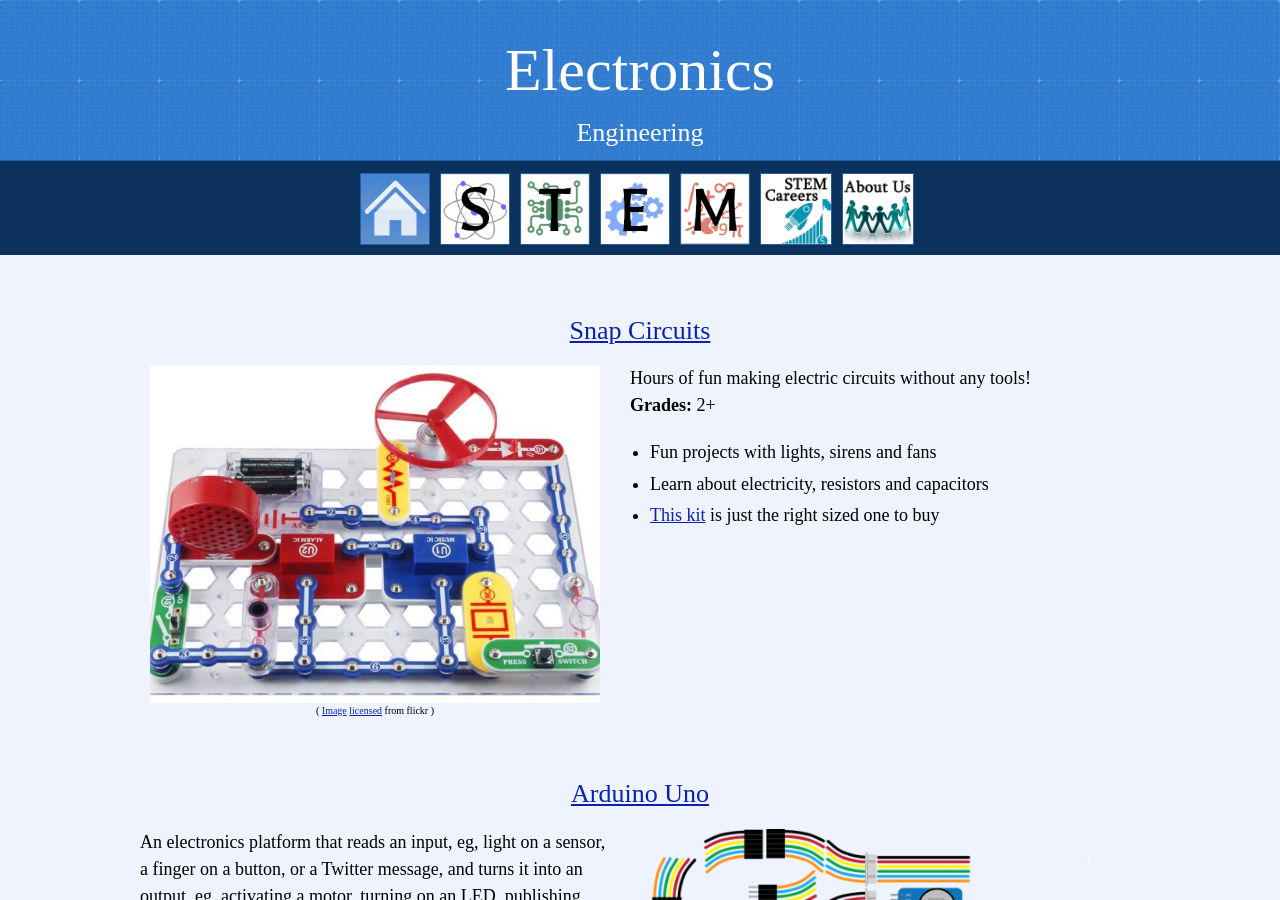
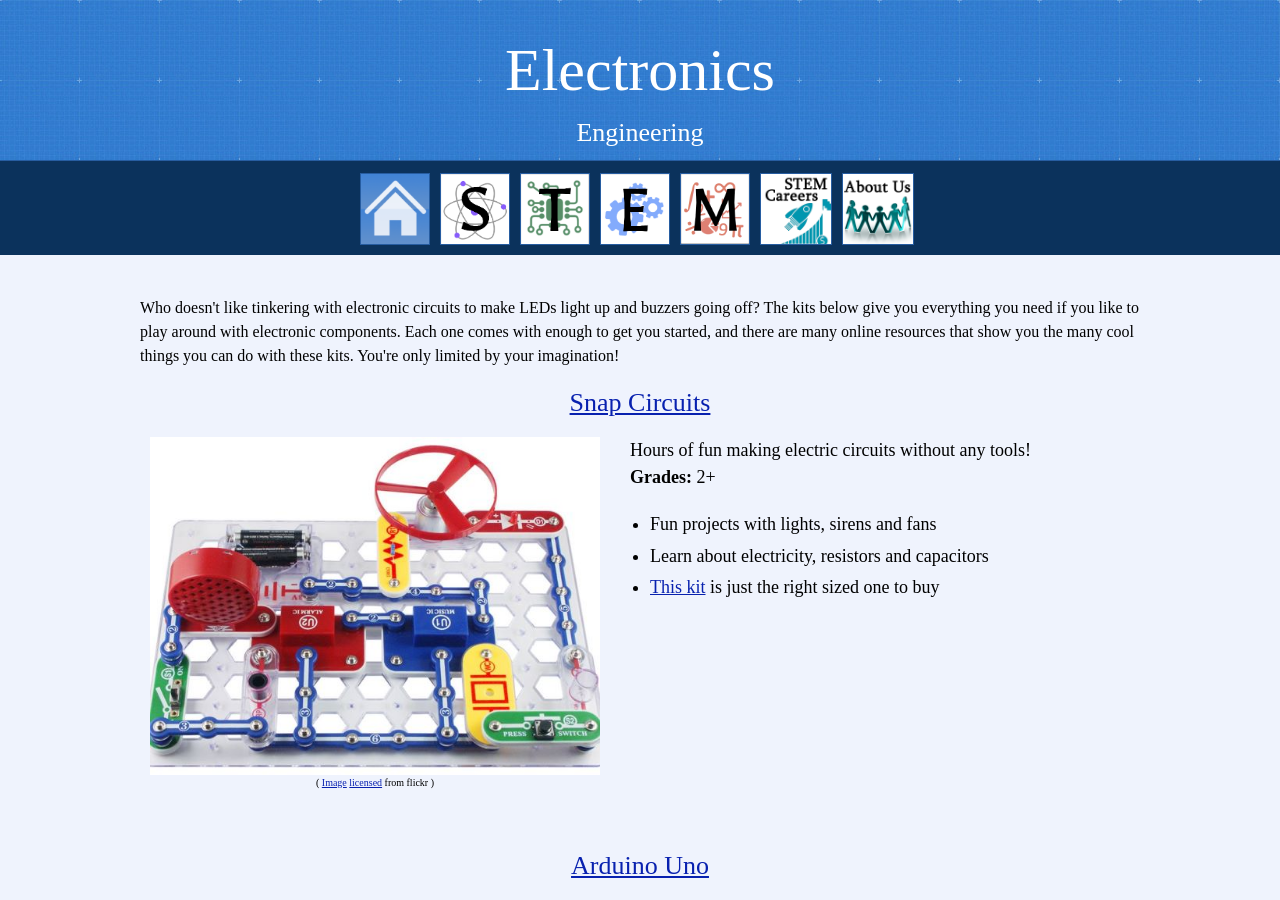
Before and after one commit to radicalcollegestrategies/stemscholars, a Jekyll site: the page built from engineering/electronics.md, in a window 1280 px wide and 900 px high. Built offline with Jekyll 4.4.1, drawn with Linux system fonts in a browser that asks for light colours; some web fonts are replaced.

Commit message:
electronics2

```diff
--- a/engineering/electronics.md
+++ b/engineering/electronics.md
@@ -4,6 +4,9 @@ permalink: /engineering/electronics/
 title: Electronics
 h2: Engineering
 ---
+<section50short>
+<p>Who doesn't like tinkering with electronic circuits to make LEDs light up and buzzers going off? The kits below give you everything you need if you like to play around with electronic components. Each one comes with enough to get you started, and there are many online resources that show you the many cool things you can do with these kits. You're only limited by your imagination!</p>
+</section50short>
 {% for comp in site.electronics %}
 <section50>
   <h2><a href="{{ comp.toplink }}" target="_blank">{{ comp.heading }}</a></h2>
```
Also changed, not shown: stem/science.md (+1 -1 lines).
